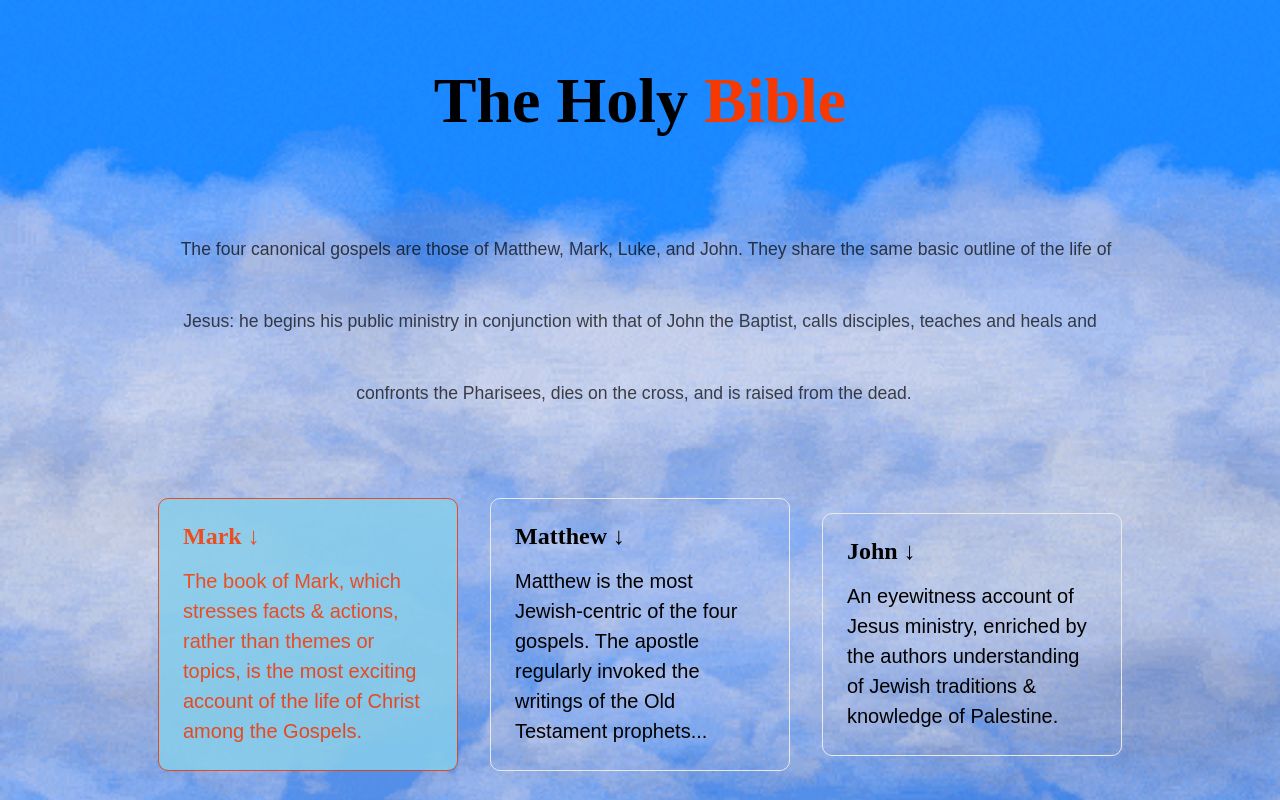
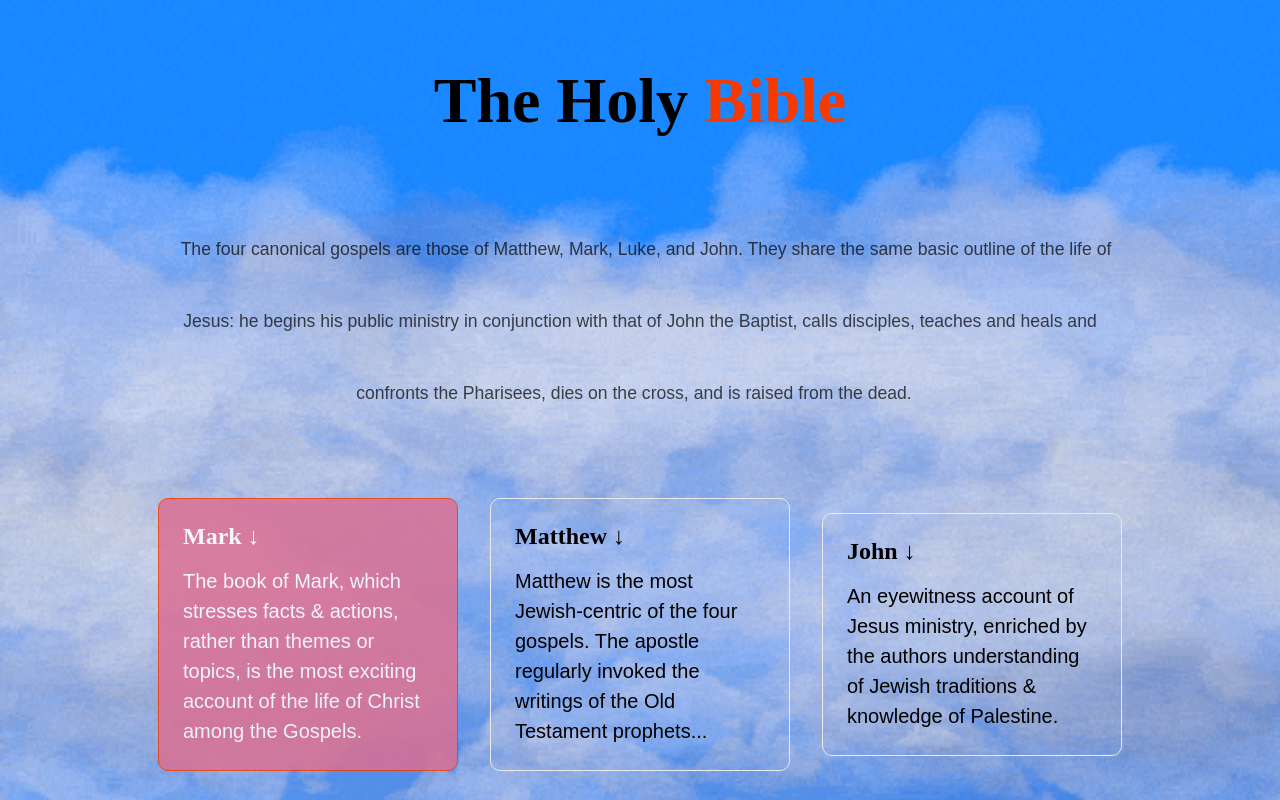
Before and after one commit to jnutt367/the-holy-bible, a Next.js app: page / in a window 1280 px wide. In both pictures the pointer is over the link 308 px from the left and 634 px from the top of the page. Shown: the top 800 px of the page. Built offline with nearby package versions, Linux system fonts and the light colour scheme.

Commit message:
commit for cards turn violet

```diff
--- a/styles/Home.module.css
+++ b/styles/Home.module.css
@@ -94,9 +94,9 @@
 .card:hover,
 .card:focus,
 .card:active {
-    color: hsl(14, 100%, 48%);
+    color: white;
     border-color: hsl(14, 100%, 48%);
-    background-color: skyblue;
+    background-color: palevioletred;
     opacity: 0.85;
     font-family: fantasy;
 }
```
